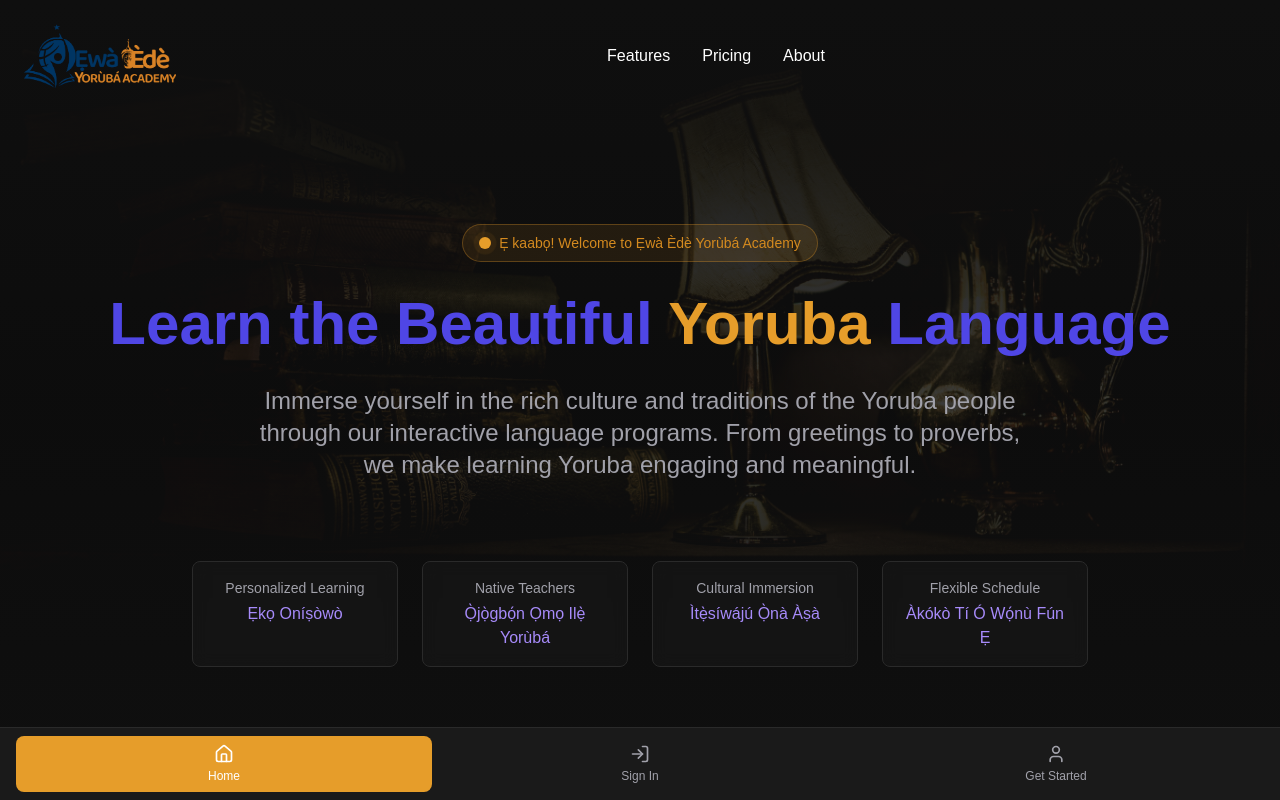
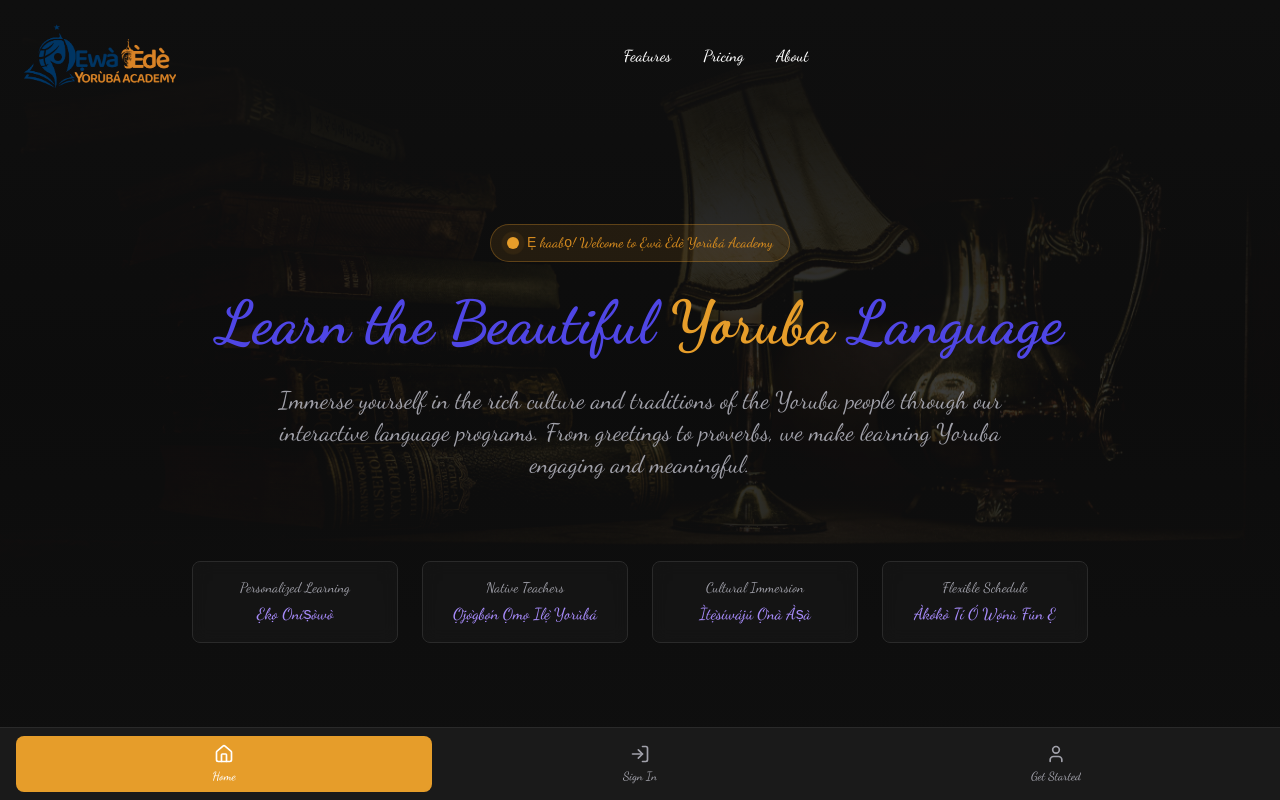
Before and after one commit to TravisChandler1/ewaede, a Next.js app in the folder ewa-ede-yoruba-academy/: page / in a window 1280 px wide. Shown: the top 800 px of the page. Built offline with nearby package versions, Linux system fonts and the light colour scheme.

Commit message:
Warning fixed

```diff
--- a/ewa-ede-yoruba-academy/src/app/globals.css
+++ b/ewa-ede-yoruba-academy/src/app/globals.css
@@ -10,7 +10,7 @@
 body {
   background: var(--background);
   color: var(--foreground);
-  font-family: Arial, Helvetica, sans-serif;
+  font-family: var(--font-dancing-script), Arial, Helvetica, sans-serif;
 }
 
 /* Custom Animations for Hero Section */
--- a/ewa-ede-yoruba-academy/src/app/layout.tsx
+++ b/ewa-ede-yoruba-academy/src/app/layout.tsx
@@ -7,6 +7,13 @@ import BottomTabs from "@/components/BottomTabs";
 import { SessionProvider } from "next-auth/react";
 import ErrorBoundary from "@/components/ErrorBoundary";
 import { Suspense } from "react";
+import { Dancing_Script } from "next/font/google";
+
+const dancingScript = Dancing_Script({
+  subsets: ['latin'],
+  display: 'swap',
+  variable: '--font-dancing-script',
+});
 
 export const metadata: Metadata = {
   title: {
@@ -98,11 +105,8 @@ export default function RootLayout({
         <link rel="icon" href="/favicon.ico" type="image/x-icon" />
         <link rel="shortcut icon" href="/favicon.ico" type="image/x-icon" />
         <link rel="apple-touch-icon" href="/logo.png" />
-        <link rel="preconnect" href="https://fonts.googleapis.com" />
-        <link rel="preconnect" href="https://fonts.gstatic.com" crossOrigin="anonymous" />
-        <link href="https://fonts.googleapis.com/css2?family=Dancing+Script:wght@400;700&display=swap" rel="stylesheet" />
       </head>
-      <body className="font-sans antialiased min-h-screen bg-background text-foreground pb-16">
+      <body className={`${dancingScript.variable} font-sans antialiased min-h-screen bg-background text-foreground pb-16`}>
         <Providers>{children}</Providers>
       </body>
     </html>
--- a/ewa-ede-yoruba-academy/src/app/page.tsx
+++ b/ewa-ede-yoruba-academy/src/app/page.tsx
@@ -1,6 +1,7 @@
 "use client";
 import { useState } from "react";
 import { BookOpen, Users, Video, Library, Award, Star, Mail } from "lucide-react";
+import Image from "next/image";
 
 interface NewsletterResponse {
   message?: string;
@@ -240,9 +241,11 @@ export default function HomePage() {
           <div className="max-w-7xl mx-auto px-6 py-6">
             <nav className="flex items-center">
               <div className="flex items-center">
-                <img
+                <Image
                   src="/logo.png"
                   alt="Ẹwà Èdè Yorùbá Academy"
+                  width={64}
+                  height={64}
                   className="h-16 w-auto"
                 />
               </div>
@@ -461,9 +464,11 @@ export default function HomePage() {
           <div className="grid grid-cols-1 md:grid-cols-4 gap-8">
             <div>
               <div className="flex items-center mb-4">
-                <img
+                <Image
                   src="/logo.png"
                   alt="Ẹwà Èdè Yorùbá Academy"
+                  width={40}
+                  height={40}
                   className="h-10 w-auto"
                 />
               </div>
--- a/ewa-ede-yoruba-academy/src/components/dashboard/DashboardSidebar.tsx
+++ b/ewa-ede-yoruba-academy/src/components/dashboard/DashboardSidebar.tsx
@@ -6,6 +6,7 @@ import { usePathname } from 'next/navigation';
 import { User } from 'next-auth';
 import { useState, useEffect } from 'react';
 import { FiMenu, FiX, FiHome, FiBook, FiMessageSquare, FiChevronLeft, FiChevronRight } from 'react-icons/fi';
+import Image from 'next/image';
 
 type NavItem = {
   name: string;
@@ -81,9 +82,11 @@ export default function DashboardSidebar({ user }: DashboardSidebarProps) {
     >
       <div className="flex items-center justify-between p-4 border-b border-gray-200">
         {!isCollapsed && (
-          <img
+          <Image
             src="/logo.png"
             alt="Ewa Ede Yoruba Academy"
+            width={32}
+            height={32}
             className="h-8 w-auto"
           />
         )}
--- a/ewa-ede-yoruba-academy/src/components/footer.tsx
+++ b/ewa-ede-yoruba-academy/src/components/footer.tsx
@@ -1,5 +1,6 @@
 import Link from "next/link"
 import { Facebook, Instagram, Twitter, Youtube } from "lucide-react"
+import Image from "next/image"
 
 export function Footer() {
   const currentYear = new Date().getFullYear()
@@ -43,9 +44,11 @@ export function Footer() {
         <div className="grid grid-cols-2 gap-8 md:grid-cols-4 lg:grid-cols-5">
           <div className="col-span-2">
             <Link href="/" className="flex items-center space-x-2">
-              <img
+              <Image
                 src="/logo.png"
                 alt="Ewa Ede Yoruba Academy"
+                width={32}
+                height={32}
                 className="h-8 w-auto"
               />
             </Link>
--- a/ewa-ede-yoruba-academy/src/components/hero-section.tsx
+++ b/ewa-ede-yoruba-academy/src/components/hero-section.tsx
@@ -4,6 +4,7 @@ import Link from "next/link"
 import { Button } from "@/components/ui/button"
 import { ArrowRight, BookOpen, Sparkles } from "lucide-react"
 import { useEffect, useState } from "react"
+import Image from "next/image"
 
 export function HeroSection() {
   const [mounted, setMounted] = useState(false)
@@ -58,9 +59,11 @@ export function HeroSection() {
             {/* Logo */}
             <Link href="/" className="flex items-center group">
               <div className="relative bg-white/10 backdrop-blur-sm rounded-lg p-2 border border-white/20 transition-all duration-200 group-hover:bg-white/20 group-hover:border-white/30">
-                <img
+                <Image
                   src="/logo.png"
                   alt="Ẹwà Èdè Yorùbá Academy Logo"
+                  width={96}
+                  height={96}
                   className="h-14 md:h-18 lg:h-24 w-auto object-contain drop-shadow-lg transition-transform duration-200 group-hover:scale-105"
                   onError={(e) => {
                     console.error('Logo failed to load:', e);
```
